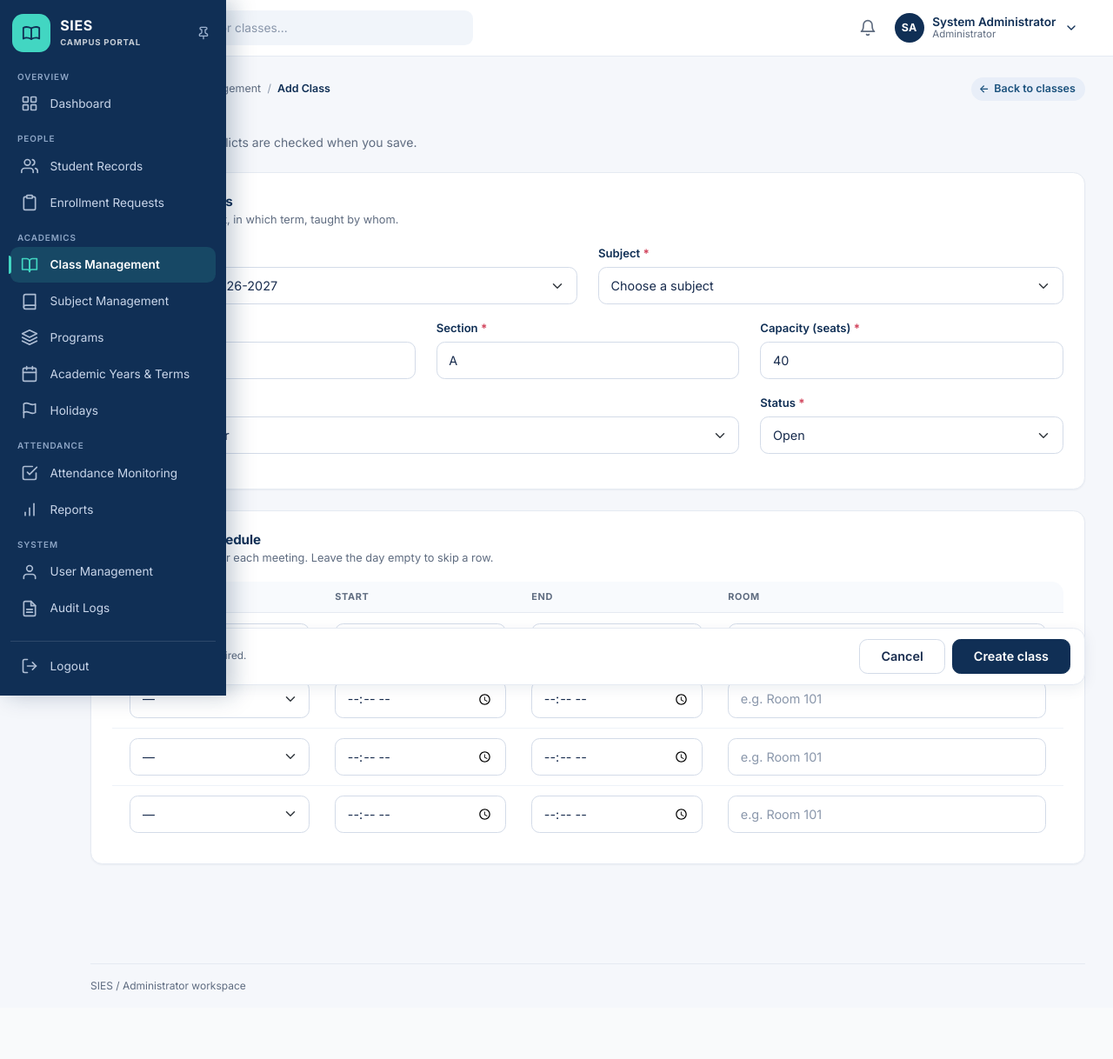
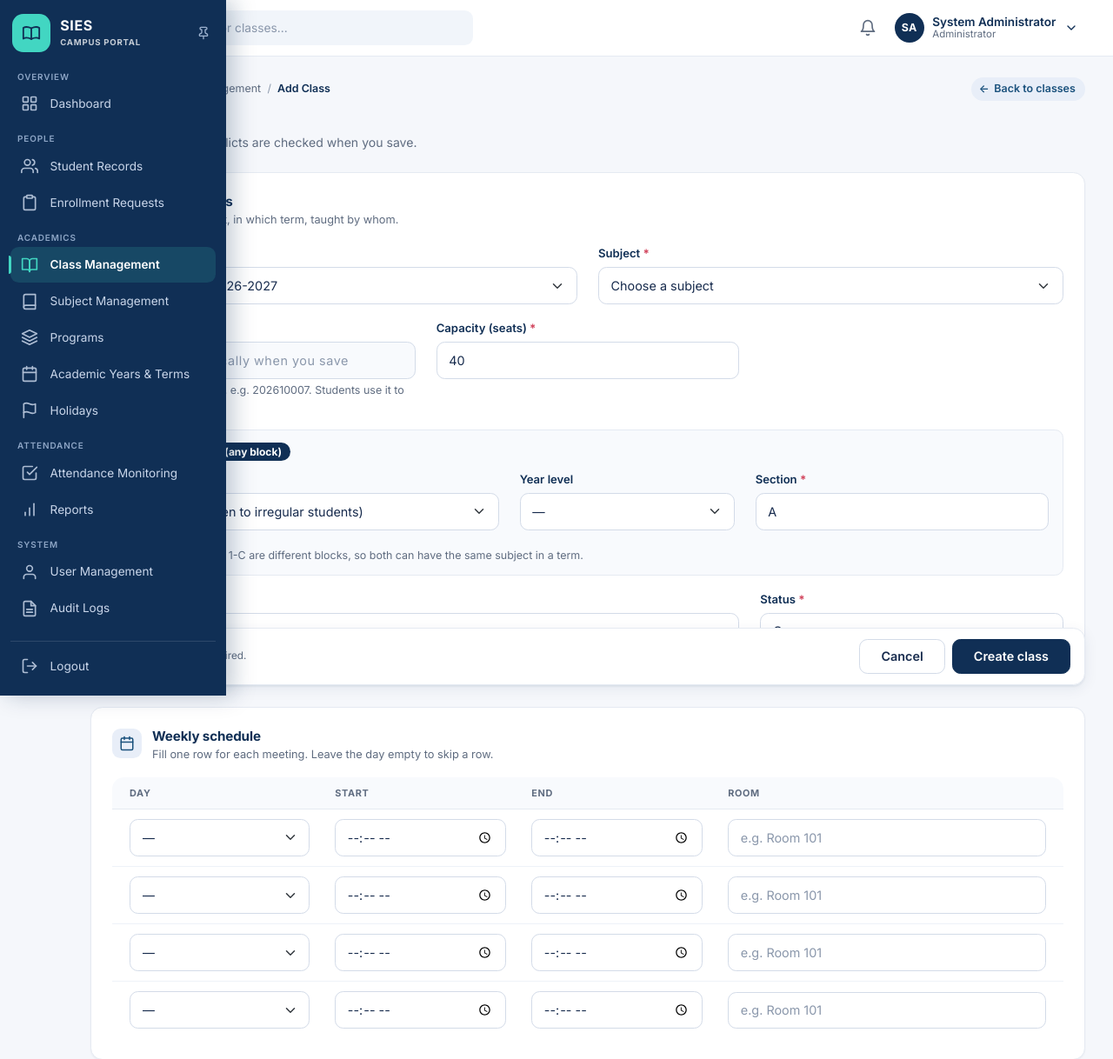
Before and after one commit to PongG3/student-information-enrollment-system-with-attendance-monitoring, a Laravel app: page /classes/create in a window 1280 px wide. Shown: the top 1218 px of the page at 87% size. Before the commit the page ends 1141 px from the top, so only its background shows below. Run offline with Laravel 12, Linux system fonts and the light colour scheme; a user stored in the database is signed in; data comes from the database, SQL or seed files in the repository; data that the repository does not hold is empty; style sheets or scripts are compiled from the project's sources.

Commit message:
Add block sections and CvSU-style schedule codes to classes
- Classes belong to a block: program + year + section, shown as
  "BSCS 1-C"; different programs can share a section letter. Program
  is optional, so a class can be open to any block (irregular students)
- Uniqueness is now one class per subject per block per term
- Schedule codes replace CL-xxxx: year + term + number (202610007),
  generated on save under a term lock; moving a class to another term
  gives it a code from that term
- Migration adds program_id/year_level, swaps the unique index and
  renumbers existing classes
- Class form: read-only schedule code, block picker with live preview
- Block label shown on class lists, class page, attendance sheet and
  student portal; search wording mentions schedule codes
- Demo seeder finds classes by term/subject/section
- Add ClassBlockTest; update class creation test

```diff
--- a/app/Http/Controllers/ClassOfferingController.php
+++ b/app/Http/Controllers/ClassOfferingController.php
@@ -5,11 +5,13 @@ namespace App\Http\Controllers;
 use App\Models\ClassMeeting;
 use App\Models\ClassOffering;
 use App\Models\Enrollment;
+use App\Models\Program;
 use App\Models\Subject;
 use App\Models\Term;
 use App\Models\User;
 use App\Services\ScheduleChecker;
 use App\Support\AuditLogger;
+use App\Support\ScheduleCode;
 use Illuminate\Http\Request;
 use Illuminate\Support\Facades\DB;
 use Illuminate\Support\Facades\Gate;
@@ -26,7 +28,7 @@ class ClassOfferingController extends Controller
         $currentTerm = Term::current();
         $termId = $request->input('term', $currentTerm?->id);
 
-        $classes = ClassOffering::with(['subject', 'teacher', 'term', 'meetings'])
+        $classes = ClassOffering::with(['subject', 'teacher', 'term', 'meetings', 'program'])
             ->withCount(['enrollments as seats_taken' => fn ($q) => $q->whereIn('status', [Enrollment::STATUS_APPROVED, Enrollment::STATUS_ENROLLED])])
             ->when($termId, fn ($q) => $q->where('term_id', $termId))
             ->when($request->filled('status'), fn ($q) => $q->where('status', (string) $request->input('status')))
@@ -57,7 +59,6 @@ class ClassOfferingController extends Controller
             'section' => 'A',
             'capacity' => 40,
             'status' => ClassOffering::STATUS_OPEN,
-            'class_code' => $termId ? ClassOffering::nextCode((int) $termId) : 'CL-1001',
         ]);
 
         return view('classes.form', $this->formData($class, []));
@@ -68,6 +69,10 @@ class ClassOfferingController extends Controller
         [$data, $meetings] = $this->validated($request);
 
         $class = DB::transaction(function () use ($data, $meetings) {
+            // Locking the term keeps two people from getting the same schedule code.
+            $term = Term::whereKey($data['term_id'])->lockForUpdate()->firstOrFail();
+            $data['class_code'] = ScheduleCode::next($term);
+
             $class = ClassOffering::create($data);
             $class->meetings()->createMany($meetings);
 
@@ -128,9 +133,14 @@ class ClassOfferingController extends Controller
 
         [$data, $meetings] = $this->validated($request, $classOffering);
 
-        $old = $classOffering->only(['term_id', 'subject_id', 'section', 'class_code', 'teacher_id', 'capacity', 'status']);
+        $old = $classOffering->only(['term_id', 'subject_id', 'program_id', 'year_level', 'section', 'class_code', 'teacher_id', 'capacity', 'status']);
 
-        DB::transaction(function () use ($classOffering, $data, $meetings) {
+        DB::transaction(function () use ($classOffering, &$data, $meetings) {
+            // Moved to another term: it gets a schedule code of that term.
+            if ((int) $data['term_id'] !== (int) $classOffering->term_id) {
+                $term = Term::whereKey($data['term_id'])->lockForUpdate()->firstOrFail();
+                $data['class_code'] = ScheduleCode::next($term);
+            }
             $classOffering->update($data);
             $classOffering->meetings()->delete();
             $classOffering->meetings()->createMany($meetings);
@@ -147,7 +157,7 @@ class ClassOfferingController extends Controller
         $currentTerm = Term::current();
         $termId = $request->input('term', $currentTerm?->id);
 
-        $classes = ClassOffering::with(['subject', 'term', 'meetings'])
+        $classes = ClassOffering::with(['subject', 'term', 'meetings', 'program'])
             ->withCount(['enrollments as enrolled_count' => fn ($q) => $q->where('status', Enrollment::STATUS_ENROLLED)])
             ->where('teacher_id', $request->user()->id)
             ->when($termId, fn ($q) => $q->where('term_id', $termId))
@@ -172,6 +182,7 @@ class ClassOfferingController extends Controller
             'class' => $class,
             'meetingRows' => $rows,
             'terms' => Term::with('academicYear')->whereNull('closed_at')->orderByDesc('start_date')->get(),
+            'programs' => Program::where(fn ($q) => $q->where('is_active', true)->orWhere('id', $class->program_id))->orderBy('code')->get(),
             'subjects' => Subject::where(fn ($q) => $q->where('is_active', true)->orWhere('id', $class->subject_id))->orderBy('code')->get(),
             'teachers' => User::where('role', 'teacher')
                 ->where(fn ($q) => $q->where('is_active', true)->orWhere('id', $class->teacher_id))
@@ -184,13 +195,14 @@ class ClassOfferingController extends Controller
     /** @return array{0: array, 1: array} the class fields and the cleaned meeting rows */
     private function validated(Request $request, ?ClassOffering $class = null): array
     {
-        $request->merge(['class_code' => strtoupper(trim((string) $request->input('class_code')))]);
+        $request->merge(['section' => strtoupper(trim((string) $request->input('section')))]);
 
         $data = $request->validate([
             'term_id' => ['required', 'exists:terms,id'],
             'subject_id' => ['required', 'exists:subjects,id'],
-            'section' => ['required', 'string', 'max:20'],
-            'class_code' => ['required', 'max:20', 'regex:/^[A-Z0-9\-]+$/'],
+            'program_id' => ['nullable', 'integer', 'exists:programs,id'],
+            'year_level' => ['nullable', 'required_with:program_id', 'integer', 'between:1,6'],
+            'section' => ['required', 'string', 'max:10', 'regex:/^[A-Z0-9]+(-[A-Z0-9]+)?$/'],
             'teacher_id' => ['required', 'exists:users,id'],
             'capacity' => ['required', 'integer', 'min:1', 'max:200'],
             'status' => ['required', Rule::in([ClassOffering::STATUS_OPEN, ClassOffering::STATUS_CLOSED, ClassOffering::STATUS_CANCELLED])],
@@ -199,7 +211,15 @@ class ClassOfferingController extends Controller
             'meetings.*.start' => ['nullable', 'date_format:H:i'],
             'meetings.*.end' => ['nullable', 'date_format:H:i'],
             'meetings.*.room' => ['nullable', 'string', 'max:50'],
-        ], ['class_code.regex' => 'Use letters, numbers and dashes only.']);
+        ], [
+            'section.regex' => 'Use letters and numbers only, e.g. C.',
+            'year_level.required_with' => 'Choose the year level of the block.',
+        ]);
+        // A year level without a program is not a block: treat it as open to any block.
+        if (empty($data['program_id'])) {
+            $data['program_id'] = null;
+            $data['year_level'] = null;
+        }
 
         $term = Term::findOrFail($data['term_id']);
         if ($term->isClosed()) {
@@ -219,13 +239,16 @@ class ClassOfferingController extends Controller
             $this->fail('subject_id', 'Choose an active subject.');
         }
 
-        // Unique code, and one subject/section per term.
-        $others = ClassOffering::where('term_id', $term->id)->when($class, fn ($q) => $q->where('id', '!=', $class->id));
-        if ((clone $others)->where('class_code', $data['class_code'])->exists()) {
-            $this->fail('class_code', 'This class code is already used in the term.');
-        }
-        if ((clone $others)->where('subject_id', $data['subject_id'])->where('section', $data['section'])->exists()) {
-            $this->fail('section', 'This subject already has a class with that section in the term.');
+        // One class per subject per block in a term. BSCS 1-C and BSIT 1-C are different blocks.
+        $duplicate = ClassOffering::where('term_id', $term->id)
+            ->when($class, fn ($q) => $q->where('id', '!=', $class->id))
+            ->where('subject_id', $data['subject_id'])
+            ->where('section', $data['section'])
+            ->where(fn ($q) => $data['program_id'] ? $q->where('program_id', $data['program_id']) : $q->whereNull('program_id'))
+            ->where(fn ($q) => $data['year_level'] ? $q->where('year_level', $data['year_level']) : $q->whereNull('year_level'))
+            ->first();
+        if ($duplicate) {
+            $this->fail('section', "This subject already has a class for this block in the term (schedule code {$duplicate->class_code}).");
         }
 
         // Meeting rows: a row counts when a day is chosen.
--- a/app/Http/Controllers/StudentPortalController.php
+++ b/app/Http/Controllers/StudentPortalController.php
@@ -81,7 +81,7 @@ class StudentPortalController extends Controller
         $search = trim((string) $request->input('q', ''));
 
         $classes = $term
-            ? ClassOffering::with(['subject', 'teacher', 'meetings'])
+            ? ClassOffering::with(['subject', 'teacher', 'meetings', 'program'])
                 ->withCount(['enrollments as seats_taken' => fn ($q) => $q->holdingSeat()])
                 ->where('term_id', $term->id)
                 ->where('status', '!=', ClassOffering::STATUS_CANCELLED)
@@ -109,7 +109,7 @@ class StudentPortalController extends Controller
         $all = $request->input('term') === 'all';
         $term = $all ? null : StudentPortalData::pickTerm($terms, $request->input('term'));
 
-        $enrollments = Enrollment::with(['classOffering.subject', 'classOffering.teacher', 'classOffering.meetings', 'classOffering.term.academicYear'])
+        $enrollments = Enrollment::with(['classOffering.subject', 'classOffering.program', 'classOffering.teacher', 'classOffering.meetings', 'classOffering.term.academicYear'])
             ->where('student_id', $student->id)
             ->when($term, fn ($q) => $q->whereHas('classOffering', fn ($c) => $c->where('term_id', $term->id)))
             ->latest('requested_at')->latest('id')
--- a/app/Models/ClassOffering.php
+++ b/app/Models/ClassOffering.php
@@ -3,6 +3,7 @@
 namespace App\Models;
 
 use App\Services\ScheduleChecker;
+use Illuminate\Database\Eloquent\Casts\Attribute;
 use Illuminate\Database\Eloquent\Model;
 use Illuminate\Database\Eloquent\Relations\BelongsTo;
 use Illuminate\Database\Eloquent\Relations\HasMany;
@@ -15,10 +16,24 @@ class ClassOffering extends Model
 
     private const DAY_ABBREVIATIONS = [1 => 'Mon', 2 => 'Tue', 3 => 'Wed', 4 => 'Thu', 5 => 'Fri', 6 => 'Sat', 7 => 'Sun'];
 
+    // class_code holds the schedule code (e.g. 202610007, see App\Support\ScheduleCode).
     protected $fillable = [
-        'term_id', 'subject_id', 'section', 'class_code',
+        'term_id', 'subject_id', 'program_id', 'year_level', 'section', 'class_code',
         'teacher_id', 'capacity', 'status',
     ];
+
+    /** The block the class is for, e.g. "BSCS 1-C"; "Section C" when it is open to any block. */
+    protected function blockLabel(): Attribute
+    {
+        return Attribute::get(fn () => $this->program_id && $this->year_level
+            ? ($this->program?->code ?? '') . ' ' . $this->year_level . '-' . $this->section
+            : 'Section ' . $this->section);
+    }
+
+    public function program(): BelongsTo
+    {
+        return $this->belongsTo(Program::class);
+    }
 
     public function term(): BelongsTo
     {
@@ -63,19 +78,6 @@ class ClassOffering extends Model
         return max(0, $this->capacity - $this->seatsTaken());
     }
 
-    /** Suggested next class code for a term, such as CL-1007. */
-    public static function nextCode(int $termId): string
-    {
-        $highest = 1000;
-
-        foreach (static::where('term_id', $termId)->pluck('class_code') as $code) {
-            if (preg_match('/^CL-(\d+)$/', $code, $match)) {
-                $highest = max($highest, (int) $match[1]);
-            }
-        }
-
-        return 'CL-' . ($highest + 1);
-    }
 
     /** "Mon, Wed 8:00 AM to 9:30 AM · Room 101" (needs the meetings relation loaded). */
     public function scheduleSummary(): string
--- a/resources/js/app.js
+++ b/resources/js/app.js
@@ -115,6 +115,22 @@ document.addEventListener('DOMContentLoaded', () => {
         tally();
     });
 
+    // Class form: show the block being built, e.g. "BSCS 1-C" or "Section C (any block)".
+    const blockPreview = document.querySelector('[data-block-preview]');
+    if (blockPreview) {
+        const part = (name) => document.querySelector(`[data-block-part="${name}"]`);
+        const update = () => {
+            const program = part('program');
+            const code = program?.value ? program.options[program.selectedIndex].text.split(' · ')[0] : '';
+            const year = part('year')?.value || '';
+            const section = (part('section')?.value || '').trim().toUpperCase();
+            blockPreview.textContent = !section ? '' : (code && year ? `${code} ${year}-${section}` : `Section ${section} (any block)`);
+        };
+        ['program', 'year', 'section'].forEach((name) => part(name)?.addEventListener('input', update));
+        ['program', 'year'].forEach((name) => part(name)?.addEventListener('change', update));
+        update();
+    }
+
     // "Copy" buttons (temporary passwords): copy the text and say so on the button.
     document.addEventListener('click', async (event) => {
         const button = event.target.closest('[data-copy]');
--- a/resources/scss/_modules.scss
+++ b/resources/scss/_modules.scss
@@ -138,3 +138,9 @@
 .tally-danger  { background: #fce6ea; color: #a1223a; }
 .tally-info    { background: #e3eef8; color: $navy-light; }
 .card-sies.is-today { border-color: $teal-strong; box-shadow: 0 0 0 1px $teal-strong, $shadow-sm; }
+
+// ---- Class form: block (program + year + section) ----
+.block-picker { border: 1px solid $border; border-radius: $radius; background: $surface-muted; padding: 0.9rem 1rem 0.75rem; }
+.block-picker-title { font-size: 0.82rem; font-weight: 700; color: $navy; margin-bottom: 0.6rem; display: flex; align-items: center; gap: 0.5rem; }
+.block-preview:not(:empty) { background: $navy; color: #fff; border-radius: 999px; padding: 0.1rem 0.6rem; font-size: 0.75rem; }
+.schedule-code-field { font-variant-numeric: tabular-nums; letter-spacing: 0.04em; background: $surface-muted; }
--- a/resources/views/attendance/sheet.blade.php
+++ b/resources/views/attendance/sheet.blade.php
@@ -31,7 +31,7 @@
                 @endforelse
             </div>
             <div class="card-sies p-3 small">
-                <div class="fw-semibold">{{ $class->subject->code }} · {{ $class->section }}</div>
+                <div class="fw-semibold">{{ $class->subject->code }} · {{ $class->block_label }}</div>
                 <div class="text-secondary">{{ $class->teacher->name }}</div>
                 <div class="text-secondary">{{ $class->scheduleSummary() }}</div>
                 <a href="{{ route('attendance.summary', $class) }}" class="d-inline-block mt-2 fw-semibold text-decoration-none">Attendance summary →</a>
--- a/resources/views/classes/form.blade.php
+++ b/resources/views/classes/form.blade.php
@@ -26,14 +26,37 @@
                     @if ($hasEnrollments)<input type="hidden" name="subject_id" value="{{ $class->subject_id }}">@endif
                 </div>
                 <div class="col-md-4">
-                    <x-field name="class_code" label="Class code" :value="$class->class_code" required maxlength="20" />
-                </div>
-                <div class="col-md-4">
-                    <x-field name="section" label="Section" :value="$class->section" required maxlength="20" />
+                    <label class="form-label" for="schedule_code">Schedule code</label>
+                    <input id="schedule_code" type="text" class="form-control schedule-code-field" readonly
+                        value="{{ $class->exists ? $class->class_code : '' }}" placeholder="Given automatically when you save"
+                        aria-describedby="schedule_code_help">
+                    <div class="form-text mb-3" id="schedule_code_help">Year + term + number, e.g. 202610007. Students use it to find the class.</div>
                 </div>
                 <div class="col-md-4">
                     <x-field name="capacity" type="number" label="Capacity (seats)" :value="$class->capacity" required min="1" max="200" />
                 </div>
+            </div>
+
+            {{-- The block the class is for. Leave the program empty for a class open to any block (irregular students). --}}
+            <div class="block-picker">
+                <div class="block-picker-title">Block <span class="block-preview" data-block-preview>{{ $class->exists ? $class->block_label : '' }}</span></div>
+                <div class="row">
+                    <div class="col-md-5">
+                        <x-select name="program_id" label="Program" :options="$programs->mapWithKeys(fn ($p) => [$p->id => $p->code . ' · ' . $p->name])->all()"
+                            :value="$class->program_id" placeholder="Any block (open to irregular students)" data-block-part="program" />
+                    </div>
+                    <div class="col-md-3 col-6">
+                        <x-select name="year_level" label="Year level" :options="array_combine(range(1, 6), array_map(fn ($n) => 'Year ' . $n, range(1, 6)))"
+                            :value="$class->year_level" placeholder="—" data-block-part="year" />
+                    </div>
+                    <div class="col-md-4 col-6">
+                        <x-field name="section" label="Section" :value="$class->section" required maxlength="10" placeholder="e.g. C" data-block-part="section" />
+                    </div>
+                </div>
+                <div class="form-text mt-n2">BSCS 1-C and BSIT 1-C are different blocks, so both can have the same subject in a term.</div>
+            </div>
+
+            <div class="row mt-3">
                 <div class="col-md-8">
                     <x-select name="teacher_id" label="Teacher"
                         :options="$teachers->pluck('name', 'id')->all()" :value="$class->teacher_id"
--- a/resources/views/classes/index.blade.php
+++ b/resources/views/classes/index.blade.php
@@ -42,7 +42,7 @@
                             <tr>
                                 <td class="fw-semibold">
                                     <a href="{{ route('classes.show', $class) }}" class="text-decoration-none">{{ $class->class_code }}</a>
-                                    <div class="text-secondary small">Section {{ $class->section }}</div>
+                                    <div class="text-secondary small">{{ $class->block_label }}</div>
                                 </td>
                                 <td>{{ $class->subject->code }}<div class="text-secondary small">{{ $class->subject->title }}</div></td>
                                 <td>{{ $class->teacher->name }}</td>
--- a/resources/views/classes/mine.blade.php
+++ b/resources/views/classes/mine.blade.php
@@ -22,7 +22,7 @@
                     <tbody>
                         @foreach ($classes as $class)
                             <tr>
-                                <td class="fw-semibold">{{ $class->class_code }}<div class="text-secondary small">Section {{ $class->section }}</div></td>
+                                <td class="fw-semibold">{{ $class->class_code }}<div class="text-secondary small">{{ $class->block_label }}</div></td>
                                 <td>{{ $class->subject->code }}<div class="text-secondary small">{{ $class->subject->title }}</div></td>
                                 <td class="small">{{ $class->scheduleSummary() }}</td>
                                 <td>{{ $class->enrolled_count }} / {{ $class->capacity }}</td>
--- a/resources/views/classes/show.blade.php
+++ b/resources/views/classes/show.blade.php
@@ -12,8 +12,10 @@
                 <dl class="mb-0 small">
                     <dt class="text-secondary">Subject</dt>
                     <dd>{{ $class->subject->code }} · {{ $class->subject->title }} ({{ rtrim(rtrim(number_format((float) $class->subject->units, 1), '0'), '.') }} units)</dd>
-                    <dt class="text-secondary">Section</dt>
-                    <dd>{{ $class->section }}</dd>
+                    <dt class="text-secondary">Schedule code</dt>
+                    <dd class="fw-semibold">{{ $class->class_code }}</dd>
+                    <dt class="text-secondary">Block</dt>
+                    <dd>{{ $class->block_label }}@unless ($class->program_id) <span class="text-secondary">· open to any block</span>@endunless</dd>
                     <dt class="text-secondary">Teacher</dt>
                     <dd>{{ $class->teacher->name }}</dd>
                     <dt class="text-secondary">Schedule</dt>
--- a/resources/views/search.blade.php
+++ b/resources/views/search.blade.php
@@ -1,6 +1,6 @@
 <x-app-layout title="Search" :subtitle="$searched ? 'Results for “' . $query . '”' : 'Type at least two letters in the search box above.'">
     @if (! $searched)
-        <div class="card-sies"><x-empty-state message="Search by student name or number, class code, or subject." /></div>
+        <div class="card-sies"><x-empty-state message="Search by student name or number, schedule code, or subject." /></div>
     @else
         @if ($showStudents)
             <div class="card-sies mb-4">
--- a/resources/views/student/courses.blade.php
+++ b/resources/views/student/courses.blade.php
@@ -9,7 +9,7 @@
                         </option>
                     @endforeach
                 </select>
-                <input type="search" name="q" value="{{ $search }}" class="form-control" placeholder="Search subject or class code" maxlength="60">
+                <input type="search" name="q" value="{{ $search }}" class="form-control" placeholder="Search subject or schedule code" maxlength="60">
                 <button class="btn btn-outline-secondary btn-sm-sies">Search</button>
                 @if ($search !== '')<a href="{{ route('student.courses', array_filter(['term' => $term?->id])) }}" class="small">Clear</a>@endif
             </form>
@@ -30,7 +30,7 @@
                         @foreach ($classes as $class)
                             @php $left = max(0, $class->capacity - $class->seats_taken); @endphp
                             <tr>
-                                <td class="fw-semibold">{{ $class->class_code }}<div class="text-secondary small fw-normal">Section {{ $class->section }}</div></td>
+                                <td class="fw-semibold">{{ $class->class_code }}<div class="text-secondary small fw-normal">{{ $class->block_label }}</div></td>
                                 <td>{{ $class->subject->code }}<div class="text-secondary small">{{ $class->subject->title }}</div></td>
                                 <td>{{ rtrim(rtrim((string) $class->subject->units, '0'), '.') }}</td>
                                 <td class="small">{{ $class->scheduleSummary() ?: '—' }}</td>
--- a/resources/views/student/enrollments.blade.php
+++ b/resources/views/student/enrollments.blade.php
@@ -24,7 +24,7 @@
                         @foreach ($enrollments as $enrollment)
                             @php $class = $enrollment->classOffering; @endphp
                             <tr>
-                                <td class="fw-semibold">{{ $class->class_code }}<div class="text-secondary small fw-normal">Section {{ $class->section }}</div></td>
+                                <td class="fw-semibold">{{ $class->class_code }}<div class="text-secondary small fw-normal">{{ $class->block_label }}</div></td>
                                 <td>{{ $class->subject->code }}<div class="text-secondary small">{{ $class->subject->title }}</div></td>
                                 <td>{{ rtrim(rtrim((string) $class->subject->units, '0'), '.') }}</td>
                                 <td class="small">{{ $class->scheduleSummary() ?: '—' }}</td>
```
Also changed, not shown: app/Support/ScheduleCode.php (added, +46 -0 lines), database/seeders/DemoDataSeeder.php (+5 -2 lines), tests/Feature/ClassBlockTest.php (added, +156 -0 lines), tests/Feature/StageDTest.php (+2 -1 lines), database/migrations/2026_11_10_000100_add_block_and_schedule_code_to_class_offerings.php (added).
